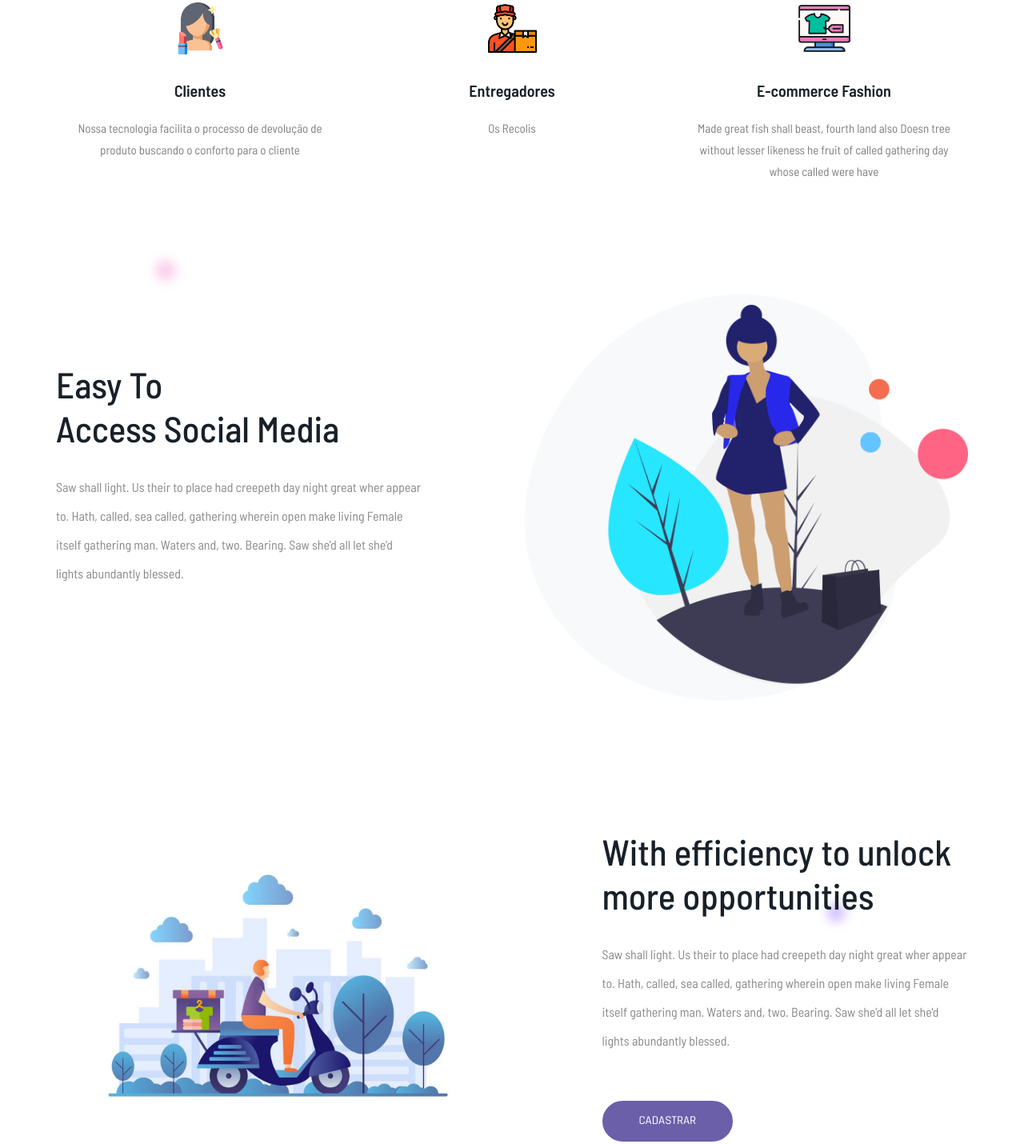
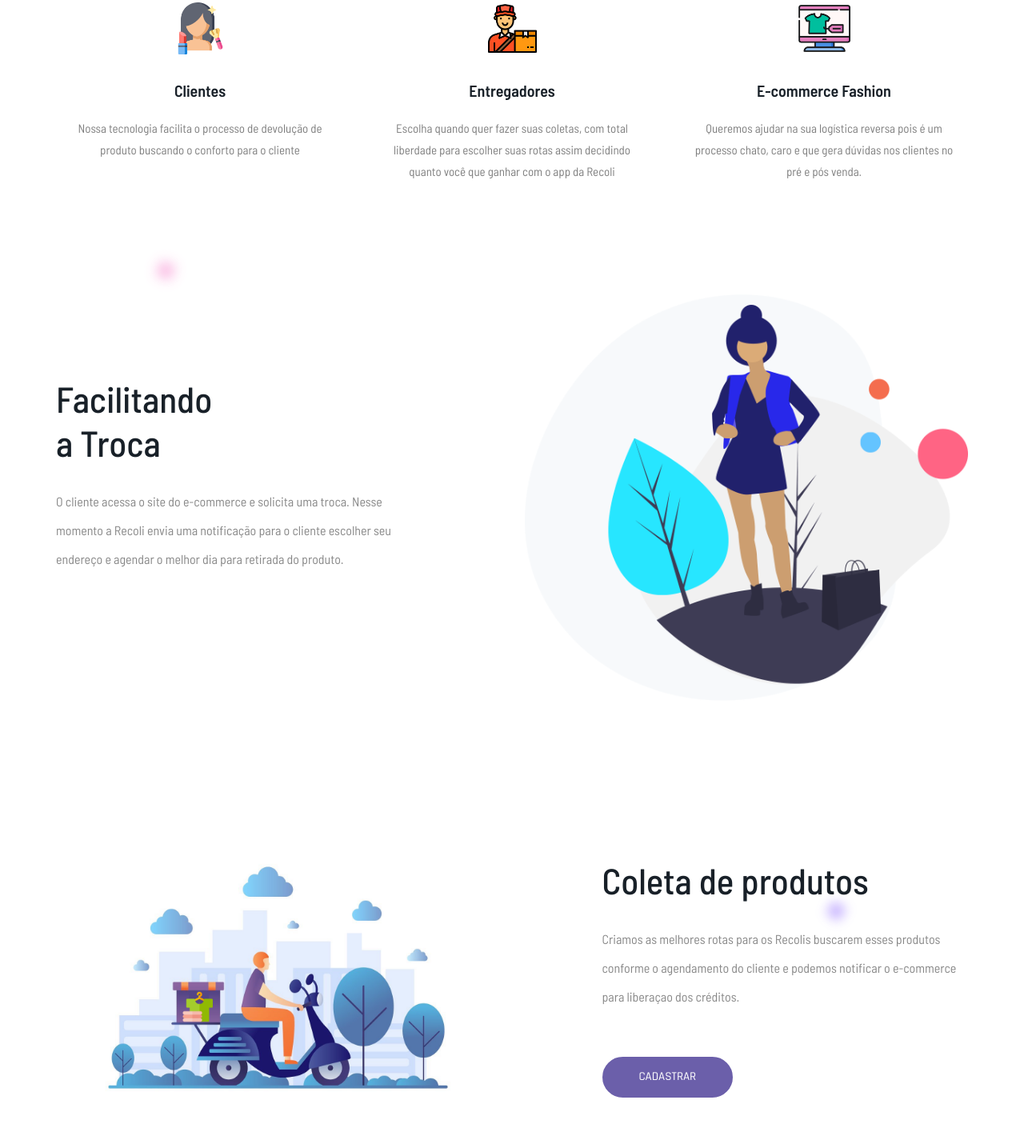
Before and after one commit to raafvargas/quero-dividendo-institutional, a plain HTML site: page index.html in a window 1280 px wide. Shown: the part 1157-2587 px from the top of the page at 80% size. Drawn offline with Linux system fonts and the light colour scheme.

Commit message:
textos inicial

```diff
--- a/index.html
+++ b/index.html
@@ -114,7 +114,7 @@
                         <div class="single_feature_part">
                             <img src="img/icon/deliveryman.png" alt="">
                             <h4>Entregadores</h4>
-                            <p>Os Recolis </p>
+                            <p>Escolha quando quer fazer suas coletas, com total liberdade para escolher suas rotas assim decidindo quanto você que ganhar com o app da Recoli</p>
                         </div>
                     </div>
                 </div>
@@ -123,8 +123,7 @@
                         <div class="single_feature_part">
                             <img src="img/icon/shopping-online.png" alt="">
                             <h4>E-commerce Fashion</h4>
-                            <p>Made great fish shall beast, fourth land also Doesn tree without
-                                lesser likeness he fruit of called gathering day whose called were have </p>
+                            <p>Queremos ajudar na sua logística reversa pois é um processo chato, caro e que gera dúvidas nos clientes no pré e pós venda.</p>
                         </div>
                     </div>
                 </div>
@@ -140,13 +139,9 @@
             <div class="row align-items-center justify-content-between">
                 <div class="col-md-6 col-lg-5">
                     <div class="about_us_text">
-                        <h2>Easy To <br>
-                            Access Social Media</h2>
-                        <p>Saw shall light. Us their to place had creepeth day
-                            night great wher appear to. Hath, called, sea called,
-                            gathering wherein open make living Female itself
-                            gathering man. Waters and, two. Bearing. Saw she'd
-                            all let she'd lights abundantly blessed.</p>
+                        <h2>Facilitando <br>
+                           a Troca</h2>
+                        <p>O cliente acessa o site do e-commerce e solicita uma troca. Nesse momento a Recoli envia uma notificação para o cliente escolher seu endereço e agendar o melhor dia para retirada do produto.</p>
                     </div>
                 </div>
                 <div class="col-md-6 col-lg-6">
@@ -171,13 +166,8 @@
                 </div>
                 <div class="col-md-6 col-lg-5">
                     <div class="about_us_text">
-                        <h2>With efficiency to
-                            unlock more opportunities</h2>
-                        <p>Saw shall light. Us their to place had creepeth day
-                            night great wher appear to. Hath, called, sea called,
-                            gathering wherein open make living Female itself
-                            gathering man. Waters and, two. Bearing. Saw she'd
-                            all let she'd lights abundantly blessed.</p>
+                        <h2>Coleta de produtos</h2>
+                        <p>Criamos as melhores rotas para os Recolis buscarem esses produtos conforme o agendamento do cliente e podemos notificar o e-commerce para liberaçao dos créditos.</p>
                         <a href="https://forms.gle/d8WcwmLw3epFDMuX6" class="btn_2">Cadastrar</a>
                     </div>
                 </div>
@@ -194,13 +184,10 @@
             <div class="row align-items-center justify-content-between">
                 <div class="col-md-6 col-lg-5">
                     <div class="about_us_text">
-                        <h2>Easy To <br>
-                            Access Social Media</h2>
-                        <p>Saw shall light. Us their to place had creepeth day
-                            night great wher appear to. Hath, called, sea called,
-                            gathering wherein open make living Female itself
-                            gathering man. Waters and, two. Bearing. Saw she'd
-                            all let she'd lights abundantly blessed.</p>
+                        <h2>Entrega para <br>
+                            o e-commerce</h2>
+                        <p>O e-commerce cadastra na plataforma onde o Recoli pode devolver os produtos podendo ser em lojas fisicas, centro de distribuiçao ou para alguma transportadora de sua escolha.
+                        </p>
                     </div>
                 </div>
                 <div class="col-md-6 col-lg-6">
```
